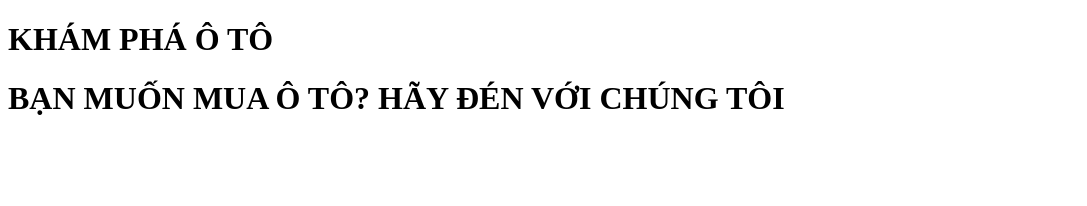
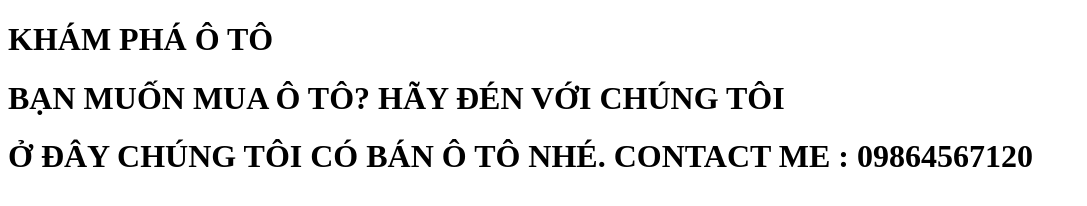
Before and after one commit to LuuDuyenkt/Test-git-xem-nao, a plain HTML site: page index.html in a window 1280 px wide. Shown: the whole page, without its empty margins (0-1087 px from the left). Drawn offline with Linux system fonts and the light colour scheme.

Commit message:
TÔI MUỐN SỬA LẠI MỘT CHÚT

```diff
--- a/index.html
+++ b/index.html
@@ -8,5 +8,6 @@
 <body>
     <h1> KHÁM PHÁ Ô TÔ </h1>
     <h1> BẠN MUỐN MUA Ô TÔ? HÃY ĐÉN VỚI CHÚNG TÔI </h1>
+    <h1> Ở ĐÂY CHÚNG TÔI CÓ BÁN Ô TÔ NHÉ. CONTACT ME : 09864567120 </h1>
 </body>
 </html>
```
